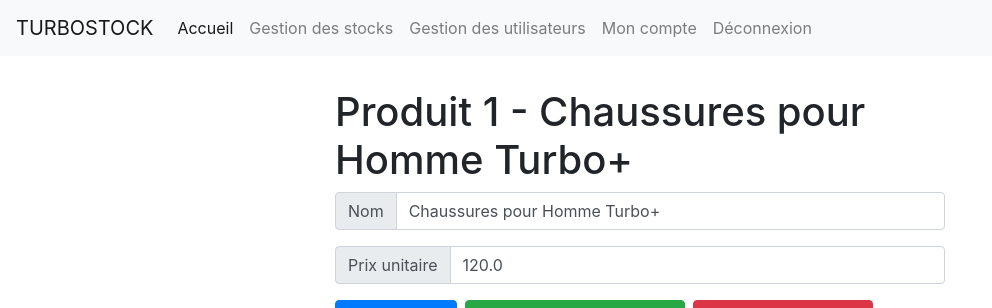
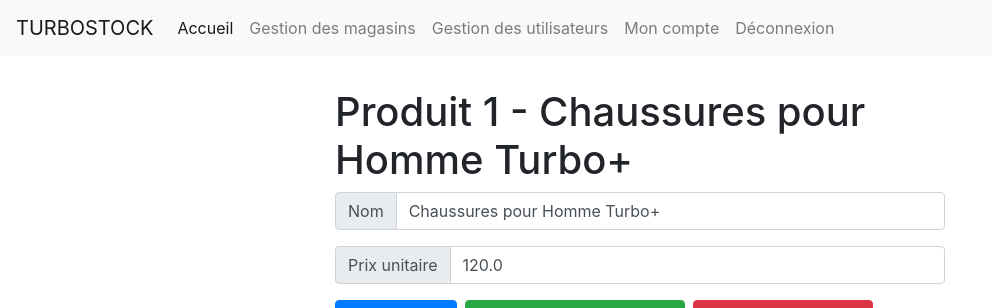
Before and after one commit to CLacaile/TurboStock, a Django app: page /product/1/ in a window 1280 px wide. Shown: the top 308 px of the page, without its empty margins (0-992 px from the left). Run offline with Django 3.2, Linux system fonts and the light colour scheme; data comes from the database, SQL or seed files in the repository; parts of the project's set-up code (start-up, migrations or seed data) failed here and were passed over; some libraries are stand-ins or nearby versions.

Commit message:
changed "gestion des stocks" to "gestion des magasins"

```diff
--- a/TurboStock/app/templates/base.html
+++ b/TurboStock/app/templates/base.html
@@ -24,7 +24,7 @@
                     <a class="nav-link" href="/home">Accueil<span class="sr-only">(current)</span></a>
                 </li>
                 <li class="nav-item">
-                    <a class="nav-link" href="#">Gestion des stocks</a>
+                    <a class="nav-link" href="#">Gestion des magasins</a>
                 </li>
                 <li class="nav-item">
                     <a class="nav-link" href="#">Gestion des utilisateurs</a>
```
